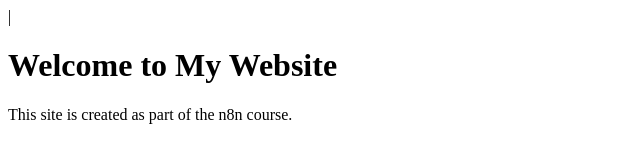
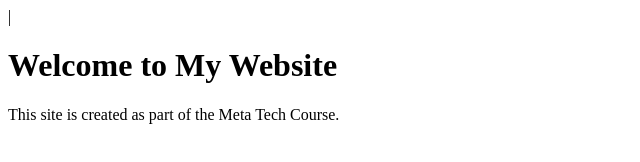
Before and after one commit to BhoomikaTaneja/Bhoomika, a plain HTML site: page index.html in a window 1280 px wide. Shown: the full height of the page, 0-640 px from the left. Drawn offline with Linux system fonts and the light colour scheme.

Commit message:
Update index.html

```diff
--- a/index.html
+++ b/index.html
@@ -4,6 +4,6 @@
 </head>
 <body>
 <h1>Welcome to My Website</h1>
-<p>This site is created as part of the n8n course.</p>
+<p>This site is created as part of the Meta Tech Course.</p>
 </body>
 </html>
```
